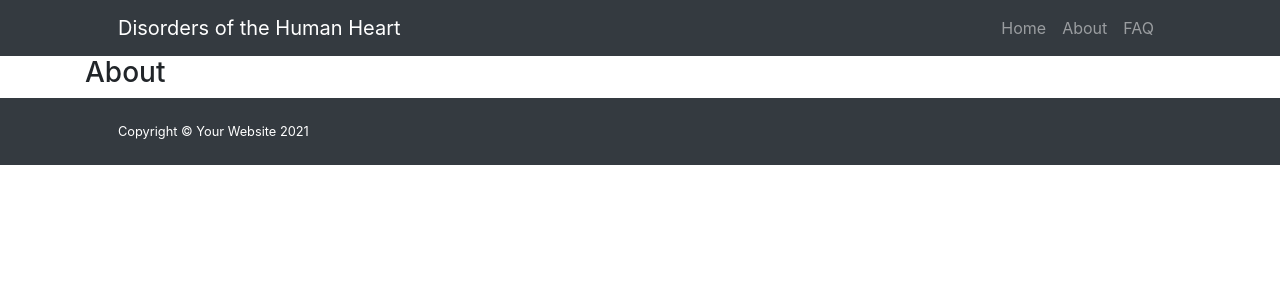
After one commit to JiaqiWang18/heart-proj, a Django app: page /about/ in a window 1280 px wide. The commit adds this page. Shown: the top 300 px of the page. Run offline with Django 3.2, Linux system fonts and the light colour scheme; some libraries are stand-ins or nearby versions.

Commit message:
add templates

```diff
--- a/HEARTbackend/urls.py
+++ b/HEARTbackend/urls.py
@@ -14,12 +14,15 @@ Including another URLconf
     2. Add a URL to urlpatterns:  path('blog/', include('blog.urls'))
 """
 from django.contrib import admin
+from django.views.generic.base import TemplateView
 from django.urls import path
 from disease import views
 urlpatterns = [
     path('admin/', admin.site.urls),
     path('api/diseases/', views.DiseaseList.as_view(), name='api-list-diseases'),
     path('api/tweets/<str:disease>/', views.TweetsList, name='api-list-tweets'),
-    path('', views.DiseaseListView.as_view(), name='list-diseases'),
+    path('', views.DiseaseListView.as_view(), name='home'),
+    path('view/', TemplateView.as_view(template_name='disease/HEART-post.html'), name='template'),
+    path('about/', TemplateView.as_view(template_name='disease/about.html'), name='about'),
     path('disease/<int:pk>/', views.DiseaseDetailView.as_view(), name='disease-detail'),
 ]
--- a/disease/models.py
+++ b/disease/models.py
@@ -9,6 +9,7 @@ class Disease(models.Model):
     short_description = models.CharField(max_length=60)
     description = RichTextField()
     ECG_image = models.ImageField(upload_to='ECGs', blank=True)
+    updated_at = models.DateField(auto_now=True)
 
     def __str__(self):
         return self.name
--- /dev/null
+++ b/disease/templates/disease/about.html
@@ -0,0 +1,7 @@
+{% extends "disease/base.html" %}
+{% block content %}
+    <div class="container">
+        <h3>About</h3>
+    </div>
+
+{% endblock content %}
--- a/disease/templates/disease/base.html
+++ b/disease/templates/disease/base.html
@@ -11,8 +11,31 @@
 
     <title>HEART Project</title>
   </head>
-  <body>
+  <body class="d-flex flex-column">
+    <nav class="navbar navbar-expand-lg navbar-dark bg-dark">
+        <div class="container px-5">
+            <a class="navbar-brand" href="{% url 'home' %}">Disorders of the Human Heart</a>
+            <button class="navbar-toggler" type="button" data-bs-toggle="collapse" data-bs-target="#navbarSupportedContent" aria-controls="navbarSupportedContent" aria-expanded="false" aria-label="Toggle navigation"><span class="navbar-toggler-icon"></span></button>
+            <div class="collapse navbar-collapse" id="navbarSupportedContent">
+                <div class="navbar-nav mr-auto">
+                </div>
+                <ul class="navbar-nav ms-auto mb-2 mb-lg-0">
+                    <li class="nav-item"><a class="nav-link" href="{% url 'home' %}">Home</a></li>
+                    <li class="nav-item"><a class="nav-link" href="{% url 'about' %}">About</a></li>
+                    <li class="nav-item"><a class="nav-link" href="#">FAQ</a></li>
+                    </li>
+                </ul>
+            </div>
+        </div>
+    </nav>
      {% block content %}{% endblock %}
+     <footer class="bg-dark py-4 mt-auto">
+            <div class="container px-5">
+                <div class="row align-items-center justify-content-between flex-column flex-sm-row">
+                    <div class="col-auto"><div class="small m-0 text-white">Copyright &copy; Your Website 2021</div></div>
+                </div>
+            </div>
+    </footer>
     <!-- Optional JavaScript -->
     <!-- jQuery first, then Popper.js, then Bootstrap JS -->
     <script src="https://code.jquery.com/jquery-3.3.1.slim.min.js" integrity="sha384-q8i/X+965DzO0rT7abK41JStQIAqVgRVzpbzo5smXKp4YfRvH+8abtTE1Pi6jizo" crossorigin="anonymous"></script>
```
Also changed, not shown: disease/templates/disease/disease_detail.html (+26 -6 lines), disease/migrations/0003_disease_updated_at.py (added), disease/migrations/0004_alter_disease_updated_at.py (added), disease/migrations/0005_remove_disease_updated_at.py (added), disease/migrations/0006_disease_updated_at.py (added).
